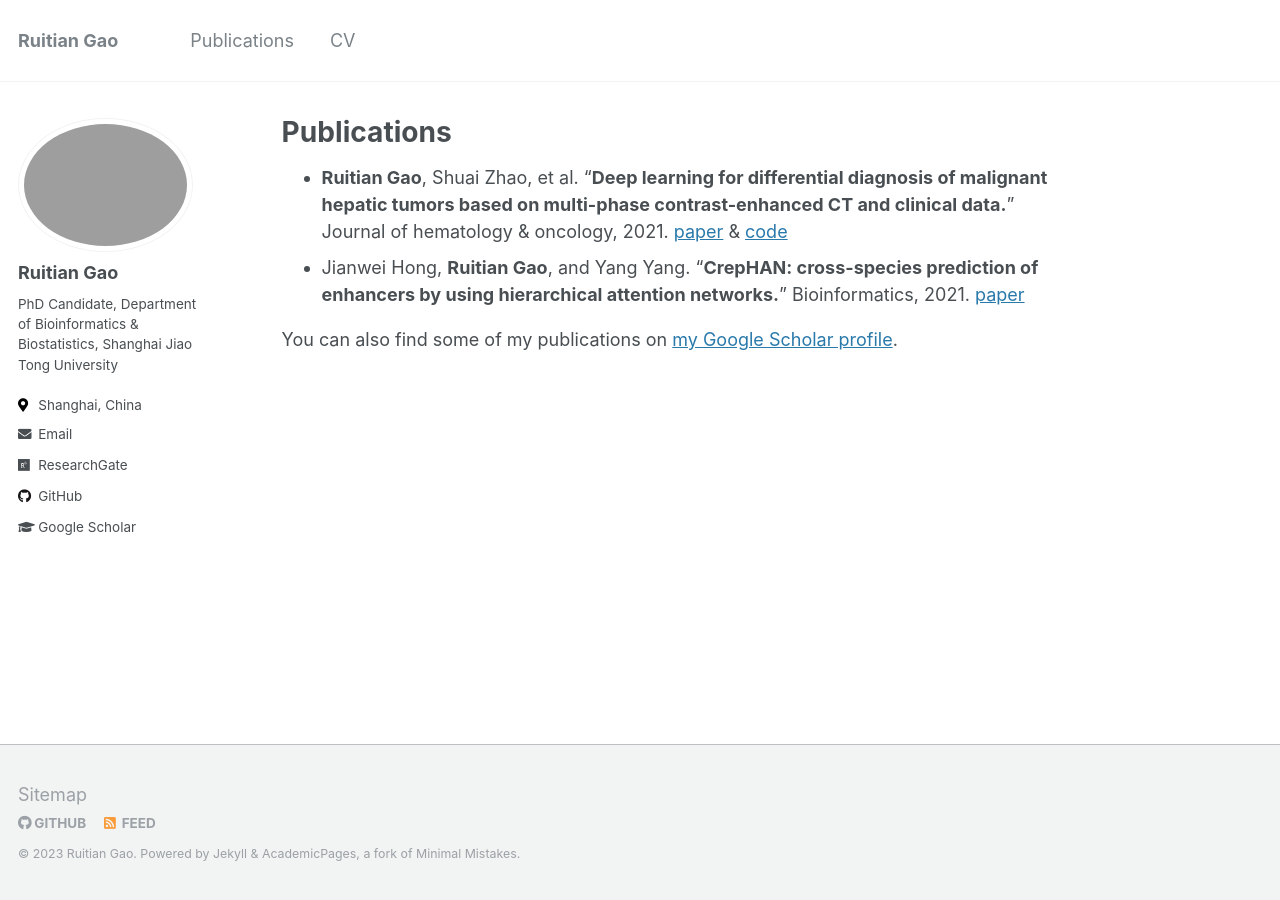
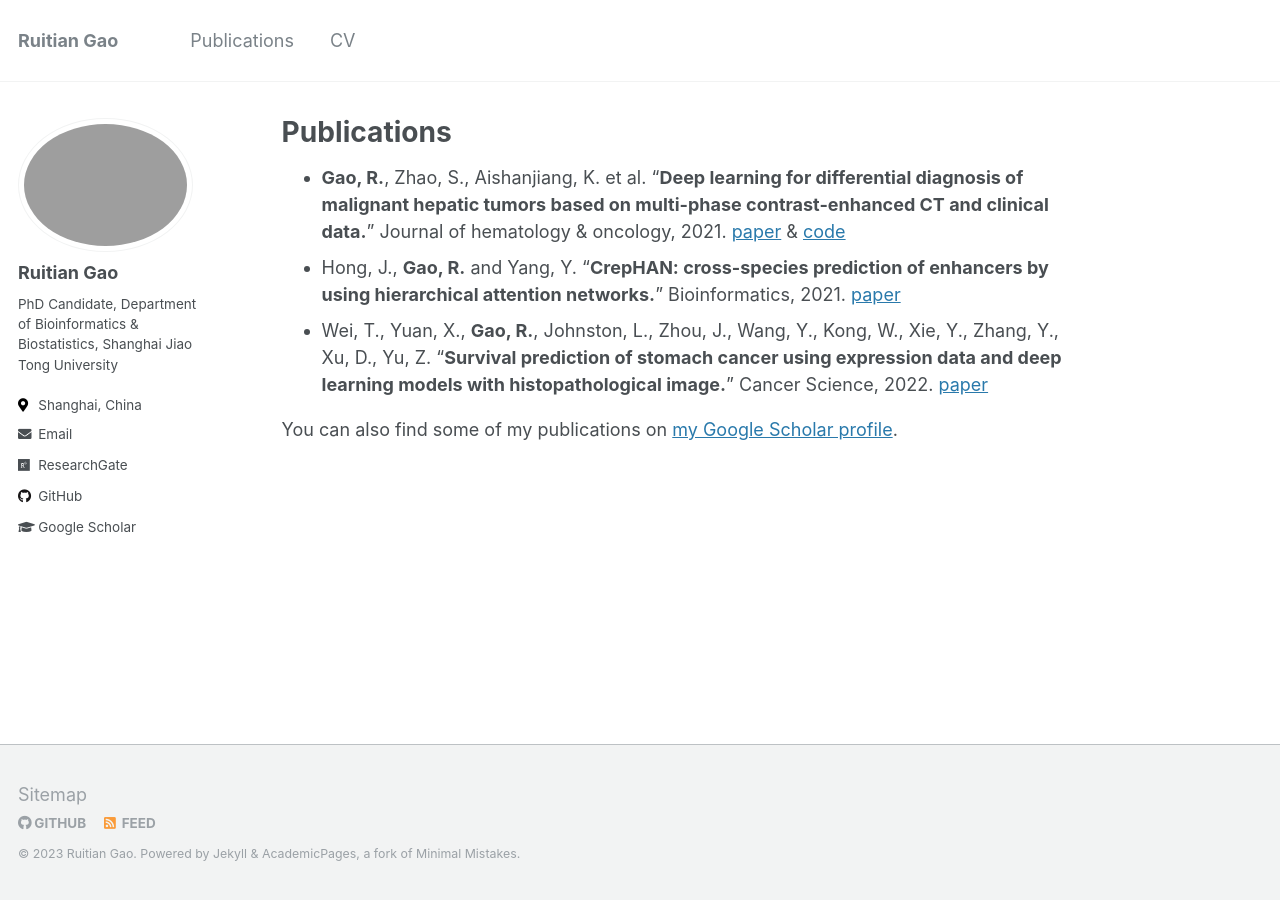
Before and after one commit to ruitian-olivia/ruitian-olivia.github.io, a Jekyll site: the page built from _pages/publications.md, in a window 1280 px wide. Built offline with Jekyll 4.4.1, drawn with Linux system fonts in a browser that asks for light colours.

Commit message:
Update publications.md

```diff
--- a/_pages/publications.md
+++ b/_pages/publications.md
@@ -7,8 +7,8 @@ author_profile: true
 
 {% include base_path %}
 
-* **Ruitian Gao**, Shuai Zhao, et al. "**Deep learning for differential diagnosis of malignant hepatic tumors based on multi-phase contrast-enhanced CT and clinical data.**" Journal of hematology & oncology, 2021. [paper](https://jhoonline.biomedcentral.com/articles/10.1186/s13045-021-01167-2) & [code](https://github.com/ruitian-olivia/STIC-model)
-* Jianwei Hong, **Ruitian Gao**, and Yang Yang. "**CrepHAN: cross-species prediction of enhancers by using hierarchical attention networks.**" Bioinformatics, 2021. [paper](https://academic.oup.com/bioinformatics/article/37/20/3436/6274648)
-
+* **Gao, R.**, Zhao, S., Aishanjiang, K. et al. "**Deep learning for differential diagnosis of malignant hepatic tumors based on multi-phase contrast-enhanced CT and clinical data.**" Journal of hematology & oncology, 2021. [paper](https://jhoonline.biomedcentral.com/articles/10.1186/s13045-021-01167-2) & [code](https://github.com/ruitian-olivia/STIC-model)
+* Hong, J., **Gao, R.** and Yang, Y.  "**CrepHAN: cross-species prediction of enhancers by using hierarchical attention networks.**" Bioinformatics, 2021. [paper](https://academic.oup.com/bioinformatics/article/37/20/3436/6274648)
+* Wei, T., Yuan, X., **Gao, R.**, Johnston, L., Zhou, J., Wang, Y., Kong, W., Xie, Y., Zhang, Y., Xu, D., Yu, Z. "**Survival prediction of stomach cancer using expression data and deep learning models with histopathological image.**" Cancer Science, 2022. [paper](https://doi.org/10.1111/cas.15592)
 
 You can also find some of my publications on <a href="{{ "https://scholar.google.com/citations?hl=en&user=S7f8RTEAAAAJ"}}">my Google Scholar profile</a>.
```
